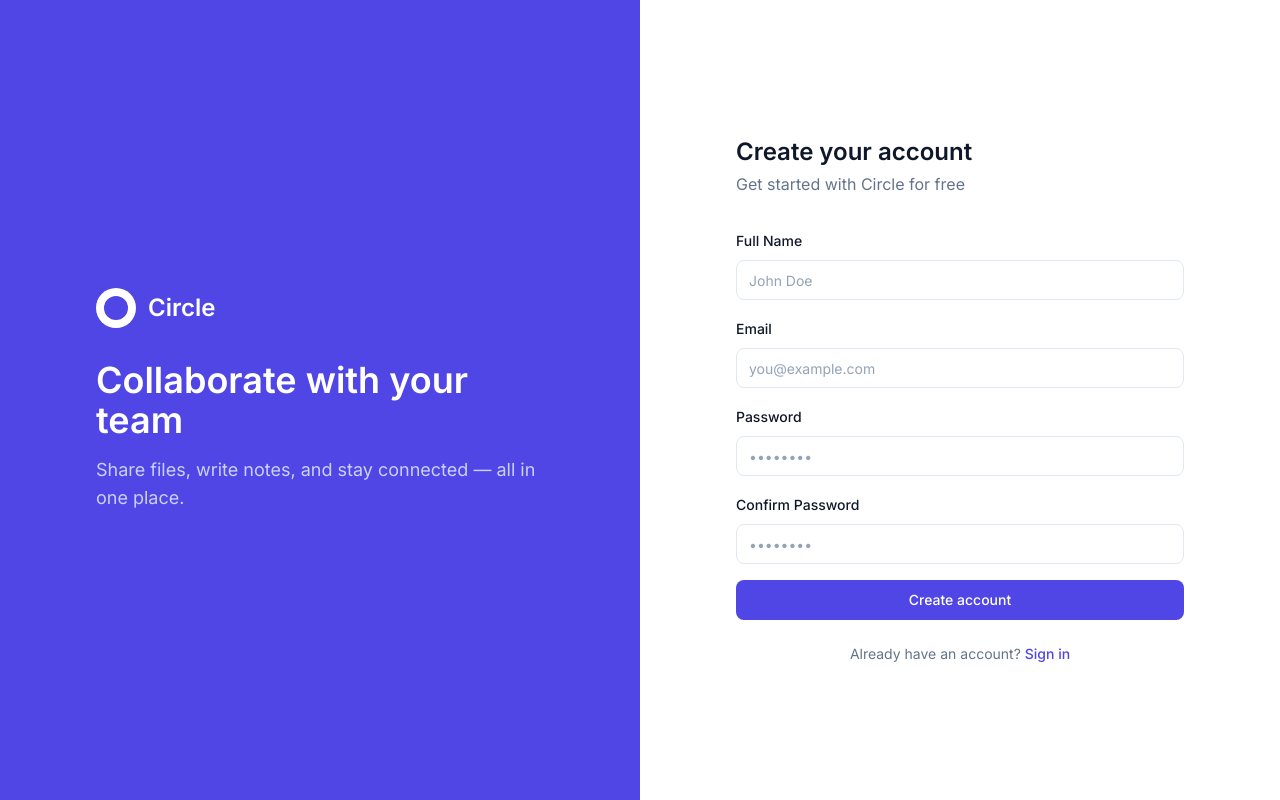
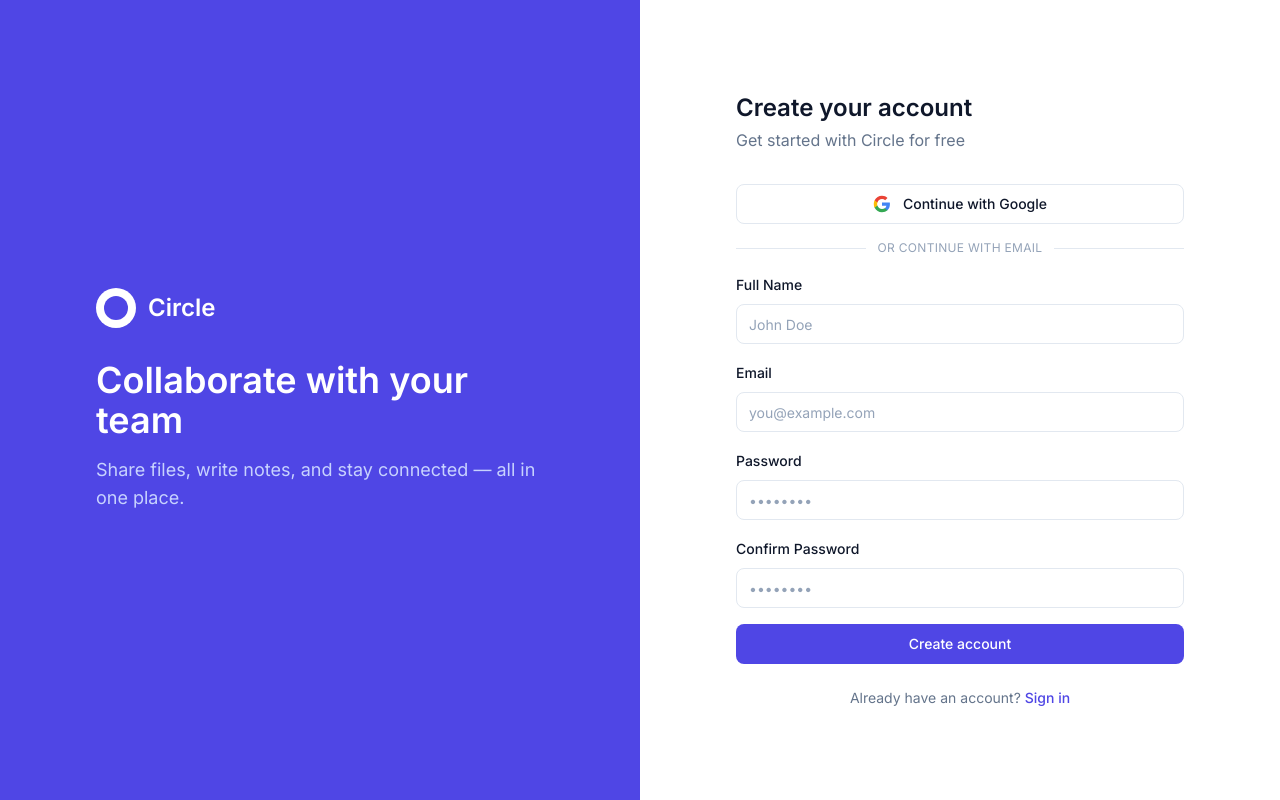
Before and after one commit to PUNEETH-BV/circle, a Next.js app: page /auth/signup in a window 1280 px wide. Built offline with nearby package versions, Linux system fonts and the light colour scheme; no server answers.

Commit message:
feat: Add Google OAuth Sign-In alongside email/password auth

```diff
--- /dev/null
+++ b/app/auth/callback/route.ts
@@ -0,0 +1,32 @@
+import { createServerClient } from '@supabase/ssr'
+import { cookies } from 'next/headers'
+import { NextResponse } from 'next/server'
+import type { NextRequest } from 'next/server'
+
+export async function GET(request: NextRequest) {
+  const requestUrl = new URL(request.url)
+  const code = requestUrl.searchParams.get('code')
+  const origin = requestUrl.origin
+
+  if (code) {
+    const cookieStore = cookies()
+    const supabase = createServerClient(
+      process.env.NEXT_PUBLIC_SUPABASE_URL!,
+      process.env.NEXT_PUBLIC_SUPABASE_ANON_KEY!,
+      {
+        cookies: {
+          getAll() { return cookieStore.getAll() },
+          setAll(cookiesToSet: { name: string; value: string; options: any }[]) {
+            cookiesToSet.forEach(({ name, value, options }) =>
+              cookieStore.set(name, value, options)
+            )
+          },
+        },
+      }
+    )
+    await supabase.auth.exchangeCodeForSession(code)
+  }
+
+  // After Google login, redirect to dashboard home
+  return NextResponse.redirect(`${origin}/`)
+}
--- a/app/auth/login/page.tsx
+++ b/app/auth/login/page.tsx
@@ -1,4 +1,5 @@
 import { LoginForm } from '@/components/auth/LoginForm';
+import { GoogleSignInButton } from '@/components/auth/GoogleSignInButton';
 import Link from 'next/link';
 
 export default function LoginPage() {
@@ -14,7 +15,20 @@
         <h2 className="text-2xl font-semibold text-slate-900">Welcome back</h2>
         <p className="text-slate-500 mt-1">Sign in to your account to continue</p>
       </div>
+
+      <GoogleSignInButton />
+
+      <div className="relative my-4">
+        <div className="absolute inset-0 flex items-center">
+          <div className="w-full border-t border-slate-200" />
+        </div>
+        <div className="relative flex justify-center text-xs">
+          <span className="bg-white px-3 text-slate-400 uppercase tracking-wide">or continue with email</span>
+        </div>
+      </div>
+
       <LoginForm />
+
       <p className="text-center text-sm text-slate-500 mt-6">
         Don&apos;t have an account?{' '}
         <Link href="/auth/signup" className="text-indigo-600 font-medium hover:text-indigo-700">
--- a/app/auth/signup/page.tsx
+++ b/app/auth/signup/page.tsx
@@ -1,4 +1,5 @@
 import { SignupForm } from '@/components/auth/SignupForm';
+import { GoogleSignInButton } from '@/components/auth/GoogleSignInButton';
 import Link from 'next/link';
 
 export default function SignupPage() {
@@ -14,7 +15,20 @@
         <h2 className="text-2xl font-semibold text-slate-900">Create your account</h2>
         <p className="text-slate-500 mt-1">Get started with Circle for free</p>
       </div>
+
+      <GoogleSignInButton />
+
+      <div className="relative my-4">
+        <div className="absolute inset-0 flex items-center">
+          <div className="w-full border-t border-slate-200" />
+        </div>
+        <div className="relative flex justify-center text-xs">
+          <span className="bg-white px-3 text-slate-400 uppercase tracking-wide">or continue with email</span>
+        </div>
+      </div>
+
       <SignupForm />
+
       <p className="text-center text-sm text-slate-500 mt-6">
         Already have an account?{' '}
         <Link href="/auth/login" className="text-indigo-600 font-medium hover:text-indigo-700">
--- /dev/null
+++ b/components/auth/GoogleSignInButton.tsx
@@ -0,0 +1,37 @@
+'use client'
+import { createBrowserClient } from '@supabase/ssr'
+import { Button } from '@/components/ui/button'
+
+export function GoogleSignInButton() {
+  const supabase = createBrowserClient(
+    process.env.NEXT_PUBLIC_SUPABASE_URL!,
+    process.env.NEXT_PUBLIC_SUPABASE_ANON_KEY!
+  )
+
+  const handleGoogleSignIn = async () => {
+    await supabase.auth.signInWithOAuth({
+      provider: 'google',
+      options: {
+        redirectTo: `${window.location.origin}/auth/callback`,
+      },
+    })
+  }
+
+  return (
+    <Button
+      type="button"
+      variant="outline"
+      className="w-full flex items-center gap-3 border-slate-200 hover:bg-slate-50"
+      onClick={handleGoogleSignIn}
+    >
+      {/* Google SVG icon */}
+      <svg width="18" height="18" viewBox="0 0 24 24">
+        <path fill="#4285F4" d="M22.56 12.25c0-.78-.07-1.53-.2-2.25H12v4.26h5.92c-.26 1.37-1.04 2.53-2.21 3.31v2.77h3.57c2.08-1.92 3.28-4.74 3.28-8.09z"/>
+        <path fill="#34A853" d="M12 23c2.97 0 5.46-.98 7.28-2.66l-3.57-2.77c-.98.66-2.23 1.06-3.71 1.06-2.86 0-5.29-1.93-6.16-4.53H2.18v2.84C3.99 20.53 7.7 23 12 23z"/>
+        <path fill="#FBBC05" d="M5.84 14.09c-.22-.66-.35-1.36-.35-2.09s.13-1.43.35-2.09V7.07H2.18C1.43 8.55 1 10.22 1 12s.43 3.45 1.18 4.93l2.85-2.22.81-.62z"/>
+        <path fill="#EA4335" d="M12 5.38c1.62 0 3.06.56 4.21 1.64l3.15-3.15C17.45 2.09 14.97 1 12 1 7.7 1 3.99 3.47 2.18 7.07l3.66 2.84c.87-2.6 3.3-4.53 6.16-4.53z"/>
+      </svg>
+      Continue with Google
+    </Button>
+  )
+}
```
Also changed, not shown: 1 other file (tests, documents, lock files or other folders).
